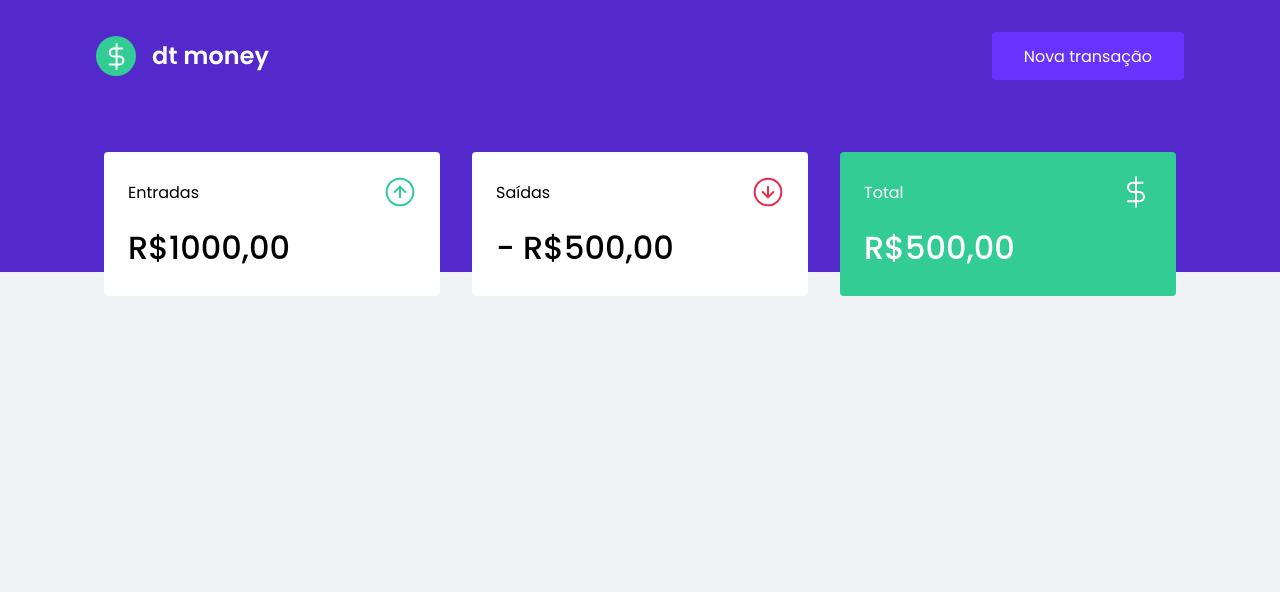
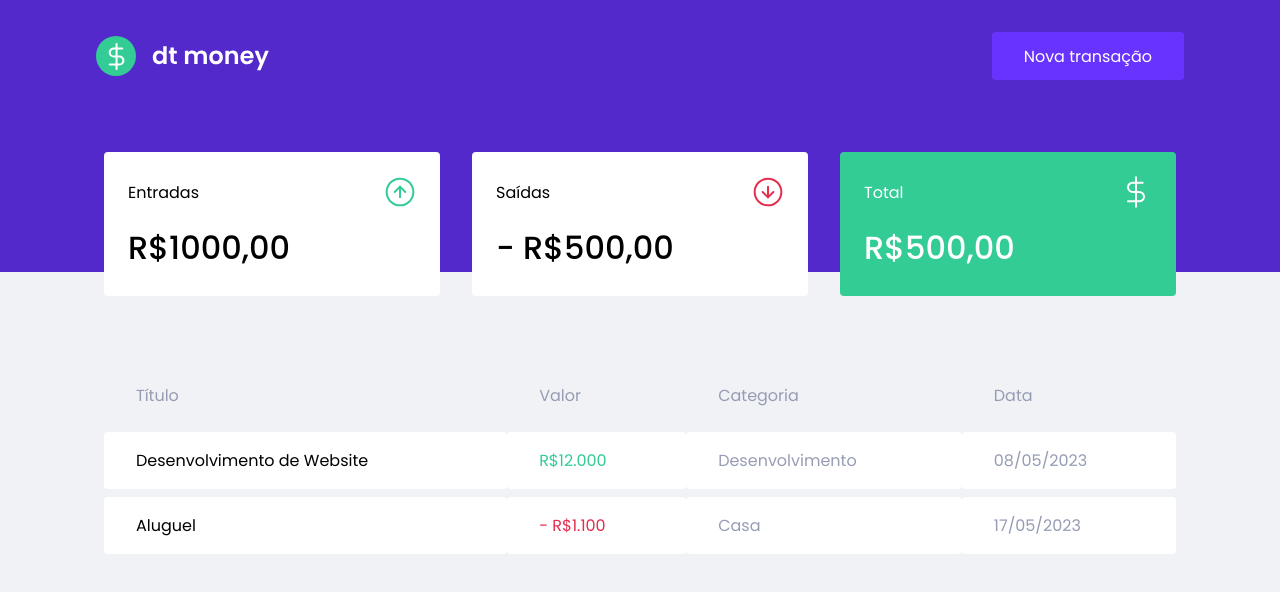
Before and after one commit to CCassolF/dtmoney, a React (Create React App) app: page / in a window 1280 px wide. Shown: the top 592 px of the page. Built offline with nearby package versions, Linux system fonts and the light colour scheme.

Commit message:
componente: transactionTable

```diff
--- a/src/components/Dashboard/index.tsx
+++ b/src/components/Dashboard/index.tsx
@@ -1,10 +1,12 @@
 import { Summary } from "../Summary";
+import { TransactionsTable } from "../TransactionsTable";
 import { Container } from "./styles";
 
 export function Dashboard() {
   return (
     <Container>
       <Summary />
+      <TransactionsTable />
     </Container>
   )
 }
--- /dev/null
+++ b/src/components/TransactionsTable/index.tsx
@@ -0,0 +1,33 @@
+import { Container } from "./styles";
+
+export function TransactionsTable() {
+  return (
+    <Container>
+      <table>
+        <thead>
+          <tr>
+            <th>Título</th>
+            <th>Valor</th>
+            <th>Categoria</th>
+            <th>Data</th>
+          </tr>
+        </thead>
+
+        <tbody>
+          <tr>
+            <td>Desenvolvimento de Website</td>
+            <td className="deposit">R$12.000</td>
+            <td>Desenvolvimento</td>
+            <td>08/05/2023</td>
+          </tr>
+          <tr>
+            <td>Aluguel</td>
+            <td className="withdraw">- R$1.100</td>
+            <td>Casa</td>
+            <td>17/05/2023</td>
+          </tr>
+        </tbody>
+      </table>
+    </Container>
+  )
+}
--- /dev/null
+++ b/src/components/TransactionsTable/styles.ts
@@ -0,0 +1,38 @@
+import { styled } from "styled-components";
+
+export const Container = styled.div`
+  margin-top: 4rem;
+
+  table {
+    width: 100%;
+    border-spacing: 0 0.5rem;
+
+    th {
+      color: var(--text-body);
+      font-weight: 400;
+      padding: 1rem 2rem;
+      text-align: left;
+      line-height: 1.5rem;
+    }
+
+    td {
+      padding: 1rem 2rem;
+      border: 0;
+      background: var(--shape);
+      color: var(--text-body);
+      border-radius: 0.25rem;
+
+      &:first-child {
+        color: var(--text-title);
+      }
+
+      &.deposit {
+        color: var(--green);
+      }
+
+      &.withdraw {
+        color: var(--red);
+      }
+    }
+  }
+`
```
